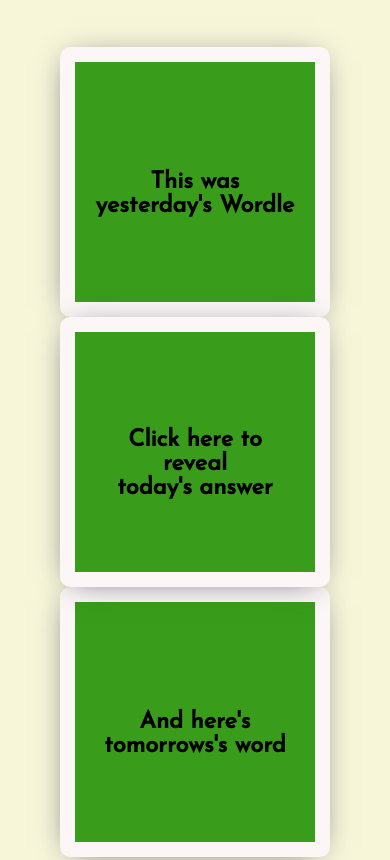
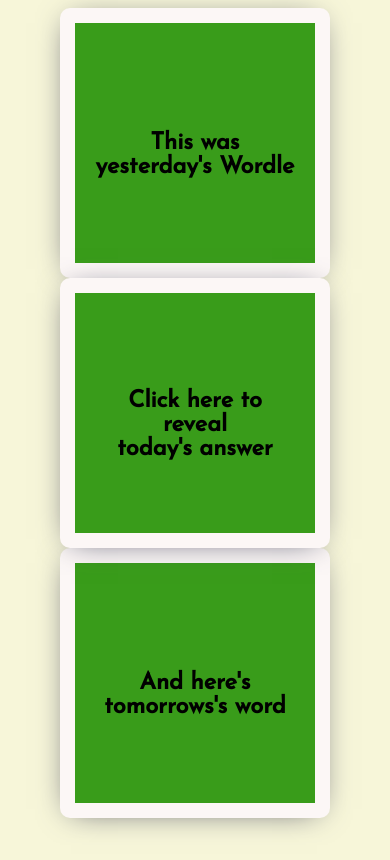
Before and after one commit to enoripl/tomorrows-wordle, a website: page index.html in a window 390 px wide. Shown: the top 860 px of the page. Drawn offline with nearby package versions, Linux system fonts and the light colour scheme.

Commit message:
responsiveness done

```diff
--- a/styles.css
+++ b/styles.css
@@ -93,4 +93,7 @@
     font-size: min(10vw, 6rem);
     padding: 40px;
   }
+  .buttons-section {
+    align-items: flex-start;
 }
+}
```
